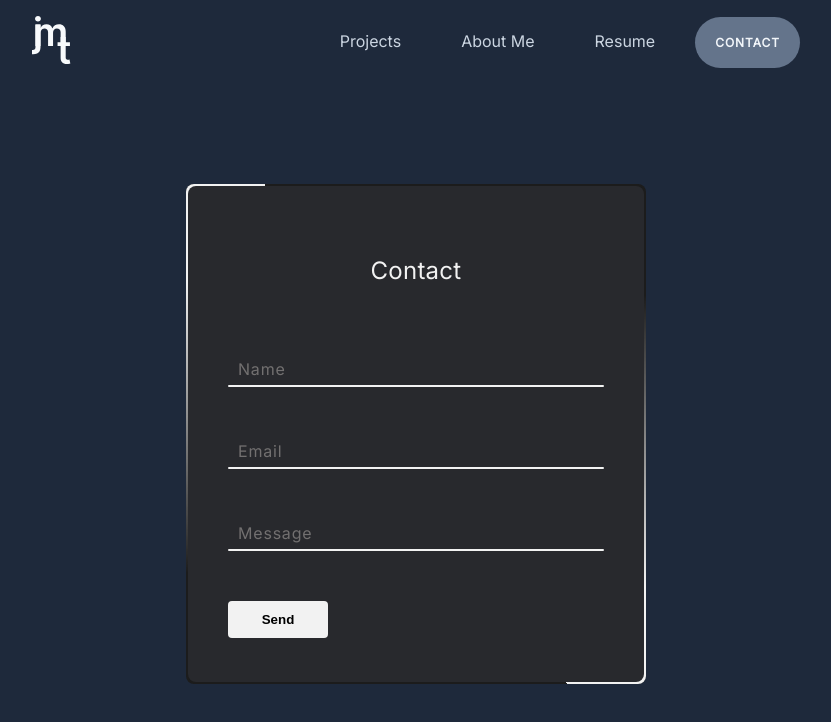
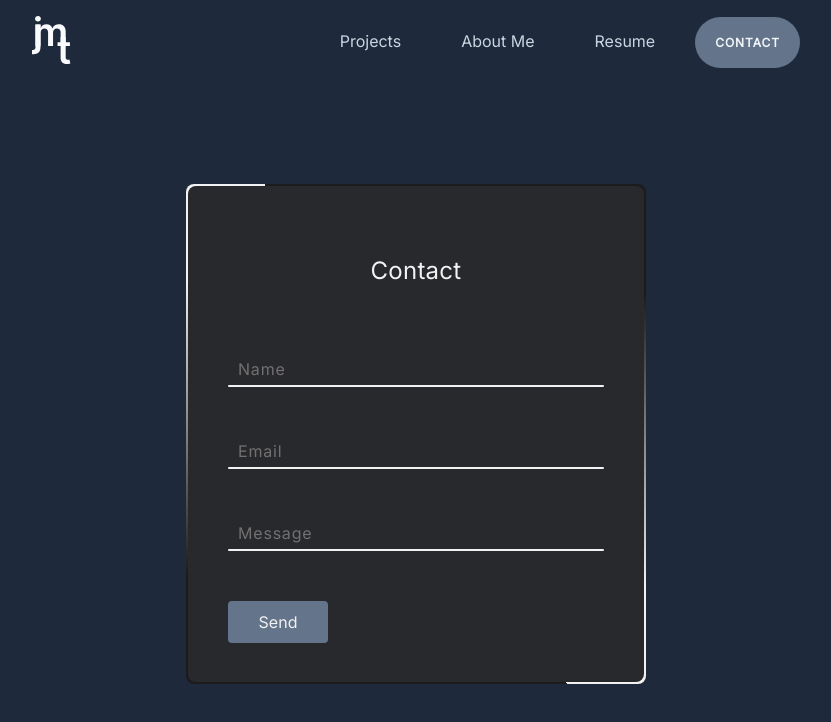
Before and after one commit to jacobmtruong/Jacobs-Portfolio, a React (Create React App) app: page /contact in a window 1280 px wide. Shown: the top 722 px of the page, without its empty margins (224-1055 px from the left). Built offline with nearby package versions, Linux system fonts and the light colour scheme.

Commit message:
resume pdf download

```diff
--- a/src/components/Navbar.jsx
+++ b/src/components/Navbar.jsx
@@ -1,13 +1,30 @@
 import React from 'react';
-import {NavLink} from 'react-router-dom'
+import { NavLink } from 'react-router-dom'
 import '../styles/navbar.css'
 import jmt from '../images/jmt.svg'
+import resume from '../images/Jacob_Truong_resume.pdf'
 
 const Navbar = () => {
     // Open In New Tab
-    const openInNewTab = url => {
-        window.open(url, '_blank', 'noopener,noreferrer');
-      };
+    // const openInNewTab = url => {
+    //     window.open(url, '_blank', 'noopener,noreferrer');
+    // };
+
+    // download files
+    // const onClickResume = () => {
+    //     // using Java Script method to get PDF file
+    //     fetch('Jacob_Truong_resume.pdf').then(response => {
+    //         response.blob().then(blob => {
+    //             // Creating new object of PDF file
+    //             const fileURL = window.URL.createObjectURL(blob);
+    //             // Setting various property values
+    //             let alink = document.createElement('a');
+    //             alink.href = fileURL;
+    //             alink.download = 'Jacob_Truong_resume.pdf';
+    //             alink.click();
+    //         })
+    //     })
+    // }
 
     return (
         <>
@@ -18,7 +35,7 @@ const Navbar = () => {
                     <ul className='navbar-button-container'>
                         <li><NavLink to='/projects' className={({ isActive }) => (isActive ? "navbar-btn-active" : "navbar-btn")}>Projects</NavLink></li>
                         <li><NavLink to='/introduction' className={({ isActive }) => (isActive ? "navbar-btn-active" : "navbar-btn")}>About Me</NavLink></li>
-                    <li><NavLink onClick={() => openInNewTab('https://docs.google.com/document/d/1KSNwWAvoN168sRC1PUszAASQadhU6LyDTD5B_NVKO1c/edit?usp=sharing')} className="navbar-btn">Resume</NavLink></li>
+                        <li><a href={resume} download="JacobTruong_resume.pdf" className="navbar-btn">Resume</a></li>
                         <li><NavLink to='/contact' className='navbar-btn-contact'>Contact</NavLink></li>
                     </ul>
                 </div>
--- a/src/styles/contactform.css
+++ b/src/styles/contactform.css
@@ -135,10 +135,17 @@ input[type="submit"]
 	border: none;
 	outline: none;
 	padding: 11px 25px;
-	background: #f2f2f2;
+	background: #64748B;
 	cursor: pointer;
 	border-radius: 4px;
-	font-weight: 600;
 	width: 100px;
 	margin-top: 50px;
+    color: #f2f2f2;
+    font-family: "Inter";
+    font-size: 16px;
 }
+
+input[type="submit"]:hover{
+    color: #64748B;
+    background: #f2f2f2;
+}
```
Also changed, not shown: 1 other file (tests, documents, lock files or other folders). Lines whose indentation alone changed are shown as unchanged.
